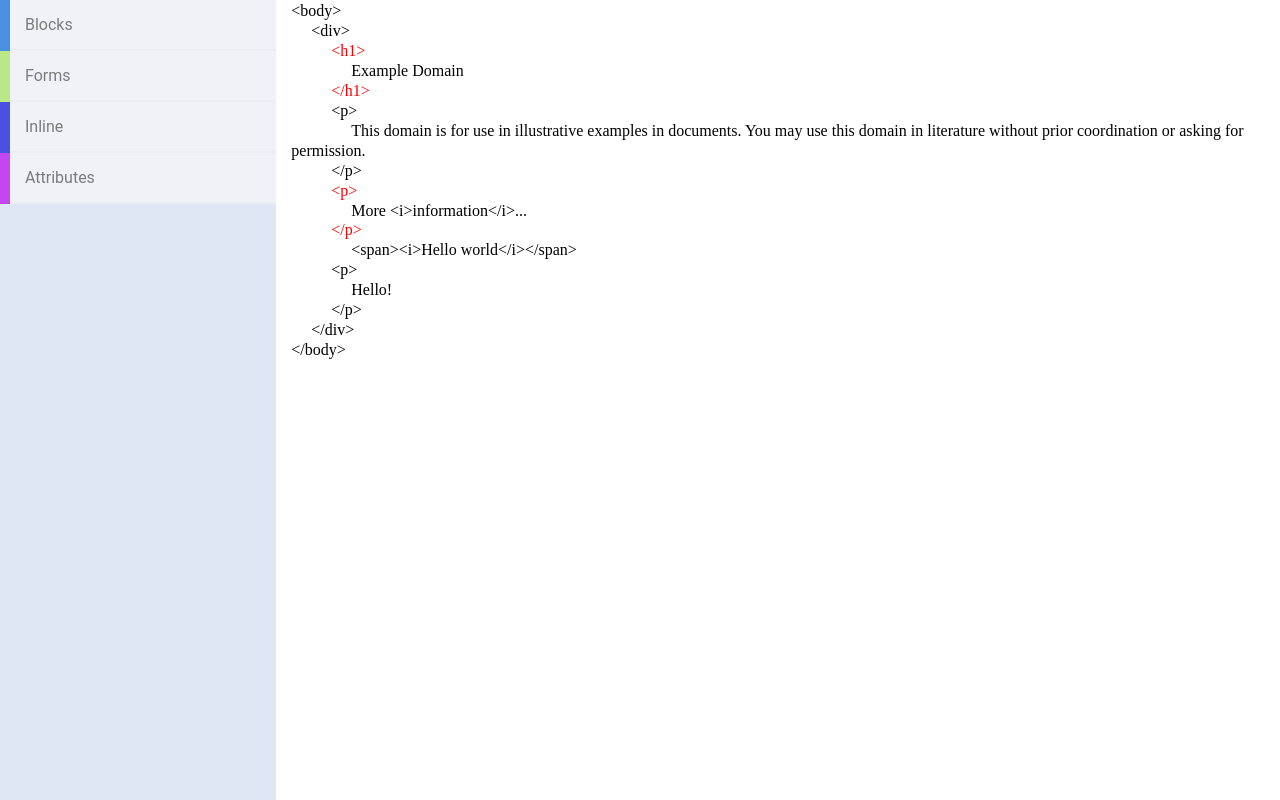
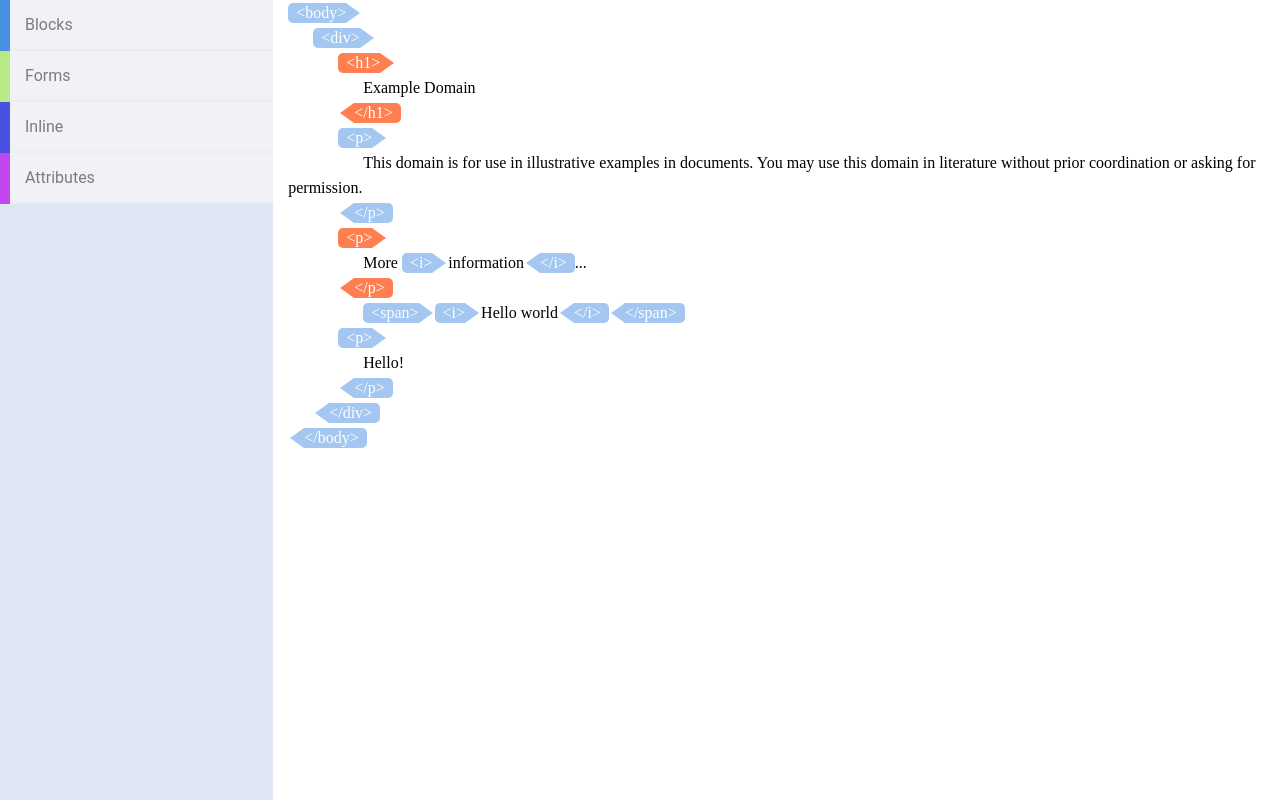
Before and after one commit to France-ioi/visual-html-editor, a React (Create React App) app: page / in a window 1280 px wide. Built offline with nearby package versions, Linux system fonts and the light colour scheme.

Commit message:
Tag styles for editor code

```diff
--- a/src/features/editors/VisualHTMLEditor.css
+++ b/src/features/editors/VisualHTMLEditor.css
@@ -1,27 +1,3 @@
-/*pre {*/
-/*    !* Width 100% minus width of toolbox component *!*/
-/*    width: calc(100% - 18rem);*/
-/*    text-align: left;*/
-/*    padding: 0.5em;*/
-/*    overflow: auto;*/
-/*}*/
-
-/*.line {*/
-/*    display: table-row;*/
-/*}*/
-
-/*.line-number {*/
-/*    display: table-cell;*/
-/*    text-align: right;*/
-/*    padding-right: 1em;*/
-/*    user-select: none;*/
-/*    opacity: 0.5;*/
-/*}*/
-
-/*.line-content {*/
-/*    display: table-cell;*/
-/*}*/
-
-.unlocked {
-    color: red;
+.visual-html-editor {
+    line-height: 25px;
 }
--- a/src/features/editors/VisualHTMLEditor.tsx
+++ b/src/features/editors/VisualHTMLEditor.tsx
@@ -75,7 +75,7 @@ function VisualHTMLEditor(props: IVisualHTMLEditor) {
 
 
   return (
-    <div style={{paddingLeft: "15px"}}>
+    <div style={{paddingLeft: "15px"}} className={'visual-html-editor'}>
       {printLines(props.elements)}
     </div>
   )
--- a/src/features/editors/VisualHTMLEditorLine.css
+++ b/src/features/editors/VisualHTMLEditorLine.css
@@ -0,0 +1,61 @@
+/*TODO FIX LINE HEIGHT*/
+
+.opening, .closing {
+    display: inline-block;
+    color: white;
+    background: #4a90e2;
+    line-height: 20px;
+    position: relative;
+    height: 20px;
+}
+
+.opening:before, .closing:before {
+    position: absolute;
+    content: "";
+    width: 1px;
+    height: 0;
+    border-top: 10px solid transparent;
+    border-bottom: 10px solid transparent;
+}
+
+.opening {
+    margin-right: 1rem;
+    padding: 0 0 0 8px;
+    border-radius: 5px 0 0 5px;
+}
+
+.opening:before {
+    right: -15px;
+    border-left: 14px solid #4a90e2;
+}
+
+.closing {
+    margin-left: 1rem;
+    padding: 0 8px 0 0;
+    border-radius: 0 5px 5px 0;
+}
+
+.closing:before {
+    left: -15px;
+    border-right: 14px solid #4a90e2;
+}
+
+.locked.opening, .locked.closing {
+    opacity: 50%;
+}
+
+.unlocked.opening, .unlocked.closing {
+    background-color: coral;
+}
+
+.unlocked.opening:before {
+    border-left: 14px solid coral;
+}
+
+.unlocked.closing:before {
+    border-right: 14px solid coral;
+}
+
+.unlocked {
+    cursor: pointer;
+}
--- a/src/features/editors/VisualHTMLEditorLine.tsx
+++ b/src/features/editors/VisualHTMLEditorLine.tsx
@@ -29,7 +29,7 @@ function Line(props: ILine) {
   return (
     <>
       {breakStart ? <br/> : ''}
-      <span className={'line'} style={{paddingLeft: 20 * props.indent}}>
+      <span className={'line'} style={{paddingLeft: 25 * props.indent}}>
         {props.children}
       </span>
       {breakEnd ? <br/> : ''}
--- a/src/index.css
+++ b/src/index.css
@@ -8,7 +8,6 @@
     border: 0;
     outline: 0;
     list-style: none;
-    vertical-align: middle;
 }
 
 .App {
```
